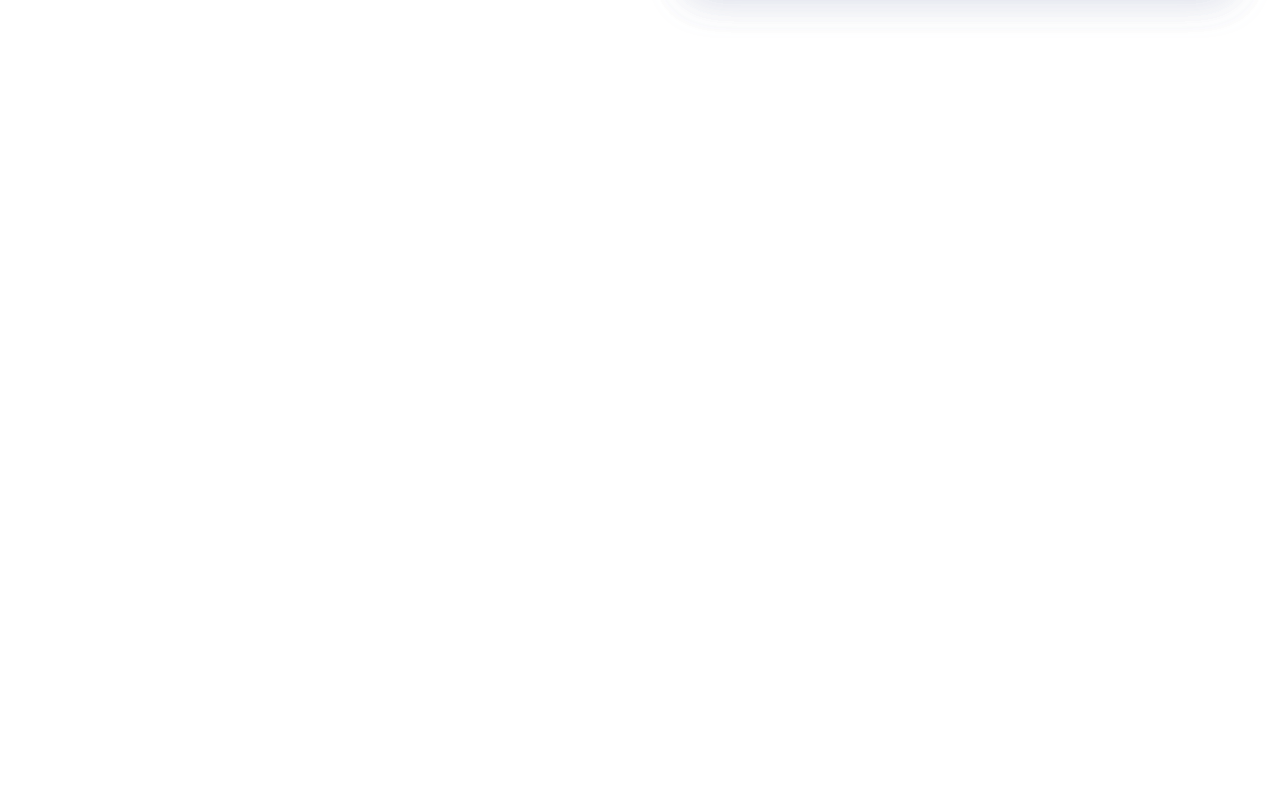
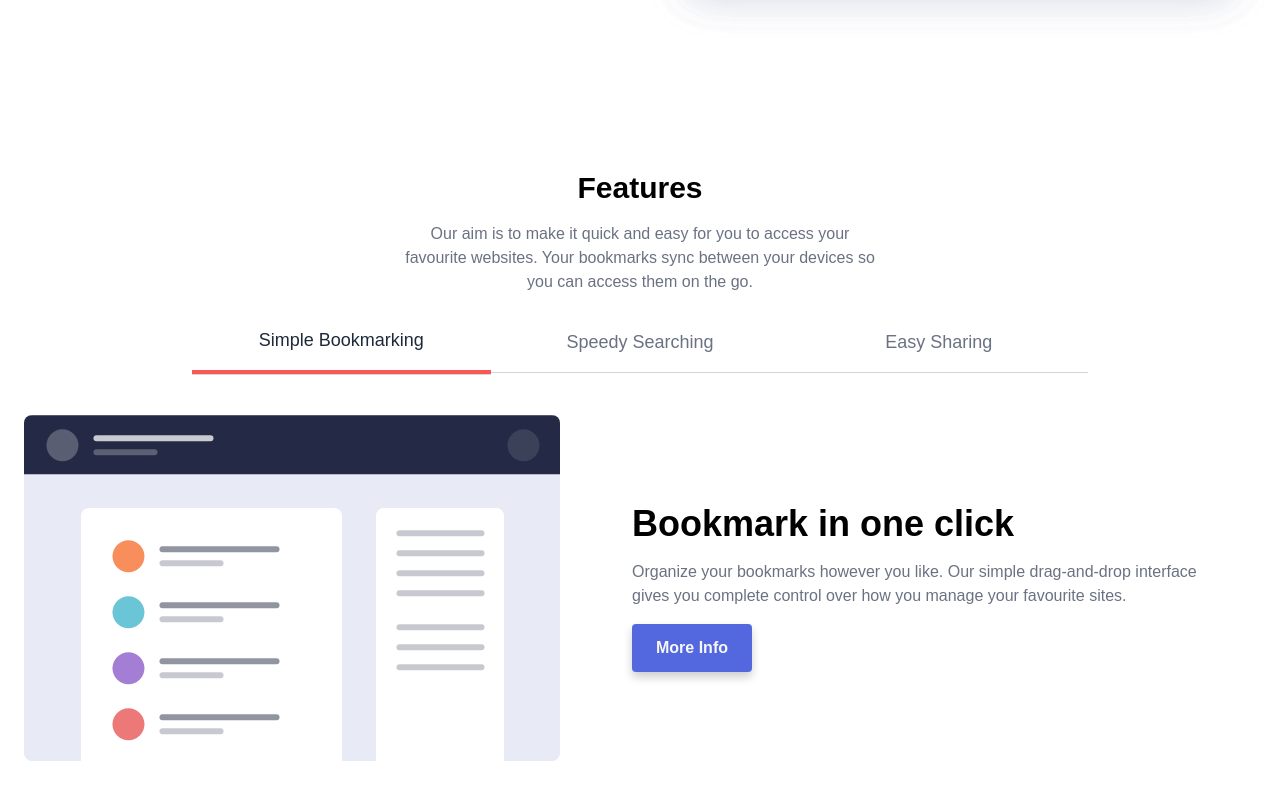
Before and after one commit to jayl-ch/bookmark-landing-page, a React (Vite) app: page / in a window 1280 px wide. Shown: the part 630-1430 px from the top of the page. Before the commit the page ends 800 px from the top, so only its background shows below. Built offline with nearby package versions, Linux system fonts and the light colour scheme.

Commit message:
Add features section in the Main component

```diff
--- a/src/components/Main.jsx
+++ b/src/components/Main.jsx
@@ -1,9 +1,16 @@
+import { useState } from "react";
+
 import Home from "./MainContent/Home";
+import Features from "./MainContent/Features";
 
 function Main() {
+  // tab feature
+  const [index, setIndex] = useState(0);
+
   return (
     <main>
       <Home />
+      <Features setIndex={setIndex} index={index} />
     </main>
   );
 }
--- /dev/null
+++ b/src/components/MainContent/Features.jsx
@@ -0,0 +1,103 @@
+import tab1 from "../../assets/images/illustration-features-tab-1.svg";
+import tab2 from "../../assets/images/illustration-features-tab-2.svg";
+import tab3 from "../../assets/images/illustration-features-tab-3.svg";
+
+const FeaturesHeading = () => (
+  <>
+    <h2 className="text-center font-semibold text-2xl md:text-3xl">Features</h2>
+    <p className="text-center my-4 text-gray-500">
+      Our aim is to make it quick and easy for you to access your favourite
+      websites. Your bookmarks sync between your devices so you can access them
+      on the go.
+    </p>
+  </>
+);
+
+const TabBtn = ({ setIndex, index }) => {
+  const tabs = [
+    { index: 0, tab: "Simple Bookmarking" },
+    { index: 1, tab: "Speedy Searching" },
+    { index: 2, tab: "Easy Sharing" },
+  ];
+
+  return (
+    <ul className="flex flex-col gap-2 items-center max-w-4xl mx-auto md:flex-row md:gap-0">
+      {tabs.map((item) => (
+        <li
+          className="text-center first-of-type:border-t border-b border-gray-300 w-full md:first:border-t-0"
+          key={item.index}
+        >
+          <button
+            onClick={() => setIndex(item.index)}
+            className={`text-gray-500 text-lg py-4 ${index === item.index ? "text-gray-800 border-b-2 md:border-b-4 border-[var(--primary-red-400)]" : ""} md:w-full`}
+          >
+            {item.tab}
+          </button>
+        </li>
+      ))}
+    </ul>
+  );
+};
+
+const TabCards = ({ index }) => {
+  const tabsContent = [
+    {
+      id: 1,
+      img: tab1,
+      title: "Bookmark in one click",
+      description:
+        "Organize your bookmarks however you like. Our simple drag-and-drop interface gives you complete control over how you manage your favourite sites.",
+    },
+    {
+      id: 2,
+      img: tab2,
+      title: "Intelligent search",
+      description:
+        "Our powerful search feature will help you find saved sites in no time at all. No need to trawl through all of your bookmarks.",
+    },
+    {
+      id: 3,
+      img: tab3,
+      title: "Share your bookmarks",
+      description:
+        "Easily share your bookmarks and collections with others. Create a shareable link that you can send at the click of a button.",
+    },
+  ];
+
+  return (
+    <>
+      <img src={tabsContent[index].img} alt="" />
+      <div className="py-8 md:px-8">
+        <h2 className="text-2xl text-center font-semibold md:text-4xl md:text-left">
+          {tabsContent[index].title}
+        </h2>
+        <p className="text-center text-gray-500 py-4 md:text-left">
+          {tabsContent[index].description}
+        </p>
+        <MoreInfoBtn />
+      </div>
+    </>
+  );
+};
+
+const MoreInfoBtn = () => (
+  <button className="px-6 py-3 shadow-[var(--btn-box-shadow)] bg-[var(--primary-blue-600)] rounded text-[var(--neutral-grey-50)] font-semibold hidden md:block">
+    More Info
+  </button>
+);
+
+function Features({ setIndex, index }) {
+  return (
+    <section className="px-6 md:max-w-[var(--max-width)] mx-auto">
+      <div className="max-w-120 mx-auto">
+        <FeaturesHeading />
+      </div>
+      <TabBtn setIndex={setIndex} index={index} />
+      <div className="flex flex-col justify-between md:flex-row md:items-center py-10 md:gap-10">
+        <TabCards index={index} />
+      </div>
+    </section>
+  );
+}
+
+export default Features;
--- a/src/components/MainContent/Home.jsx
+++ b/src/components/MainContent/Home.jsx
@@ -30,7 +30,7 @@
 
 function Home() {
   return (
-    <section className="flex flex-col justify-center min-h-screen px-2 md:min-h-[calc(100vh-5.75rem)] md:flex-row-reverse md:items-center md:max-w-[82.5rem] md:mx-auto">
+    <section className="flex flex-col justify-center min-h-screen px-2 md:min-h-[calc(100vh-5.75rem)] md:flex-row-reverse md:items-center md:max-w-[var(--max-width)] md:mx-auto">
       <div className="">
         <HeroIllustration />
       </div>
```
